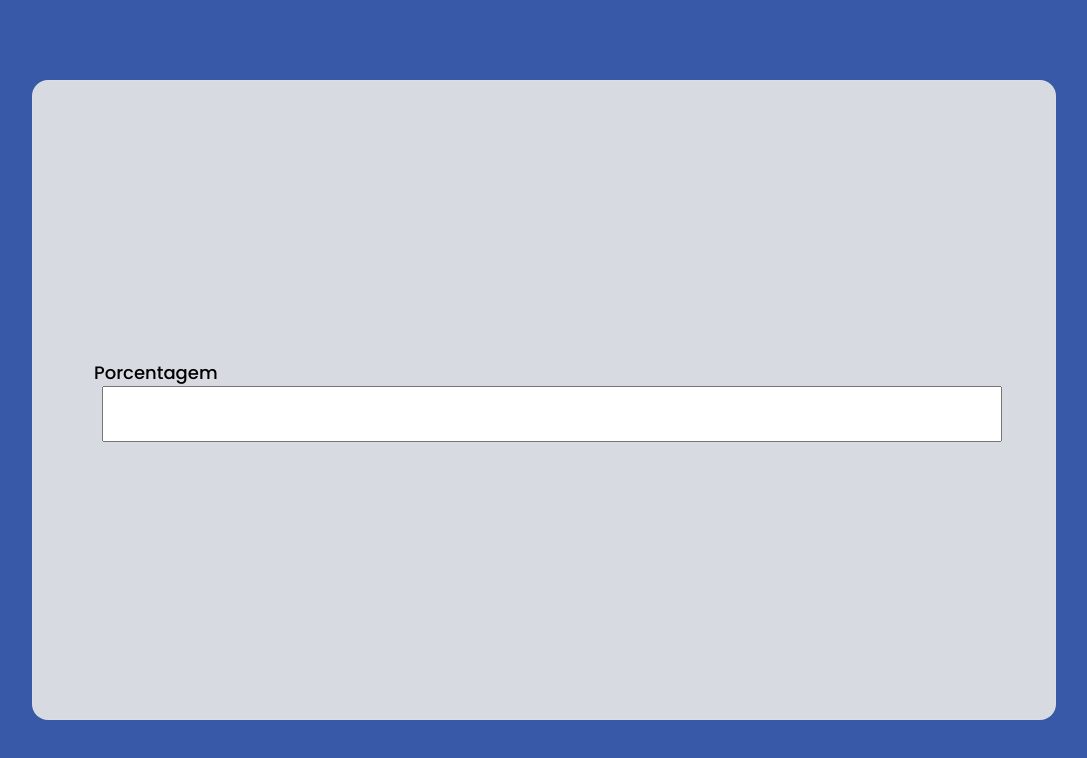
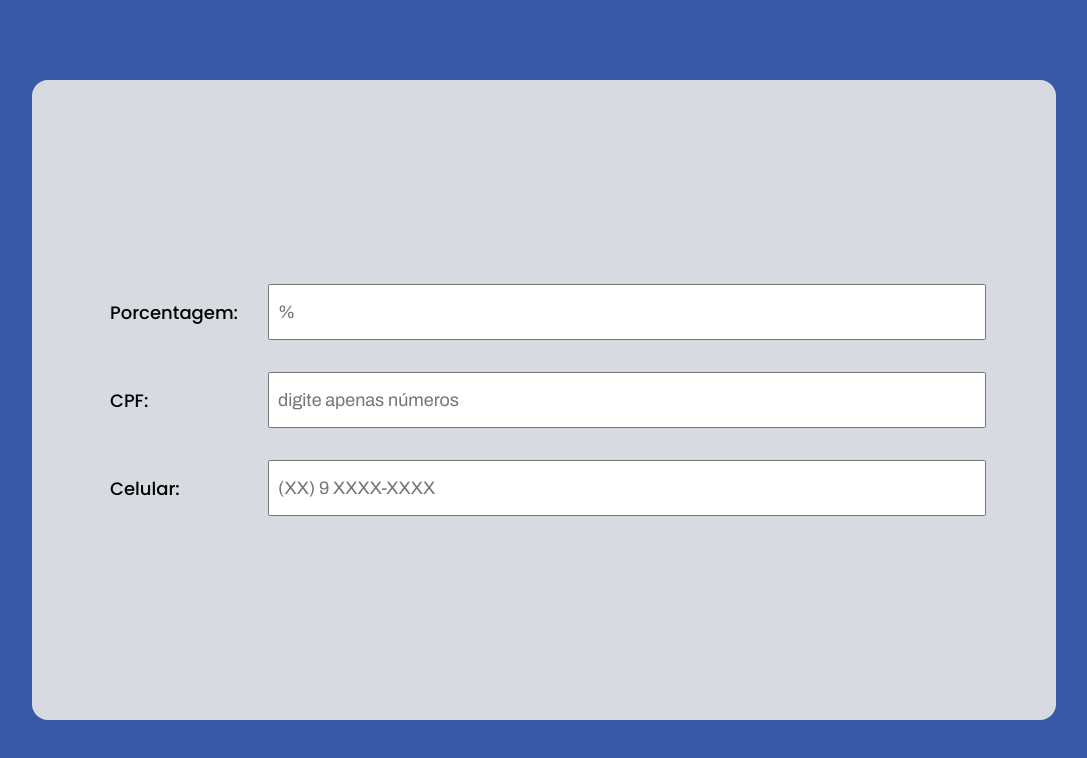
Before and after one commit to Rellyso/inputMasks, a plain HTML site: page src/views/index.html in a window 1280 px wide. Shown: the whole page, without its empty margins (96-1183 px from the left). Drawn offline with Linux system fonts and the light colour scheme.

Commit message:
Added new Input types

```diff
--- a/src/views/index.html
+++ b/src/views/index.html
@@ -11,13 +11,38 @@
 <body>
     <div class="container">
         <form action="">
-            <label for="formatNumber">Porcentagem</label>
+            <div class="item">
+                <label for="formatNumber">Porcentagem:</label>
 
-            <input
-                type="text"
-                name="formatNumber"
-                id="formatNumber"
-            >
+                <input
+                    type="text"
+                    name="formatNumber"
+                    id="formatNumber"
+                    placeholder="%"
+                    >
+                </div>
+
+                <div class="item">
+                    <label for="cpf">CPF:</label>
+
+                    <input
+                        type="text"
+                        name="cpf"
+                        id="cpf"
+                        placeholder="digite apenas números"
+                    >
+                </div>
+
+                <div class="item">
+                    <label for="cel">Celular:</label>
+
+                    <input
+                        type="text"
+                        name="cel"
+                        id="cel"
+                        placeholder="(XX) 9 XXXX-XXXX"
+                    >
+                </div>
         </form>
     </div>
 
```
